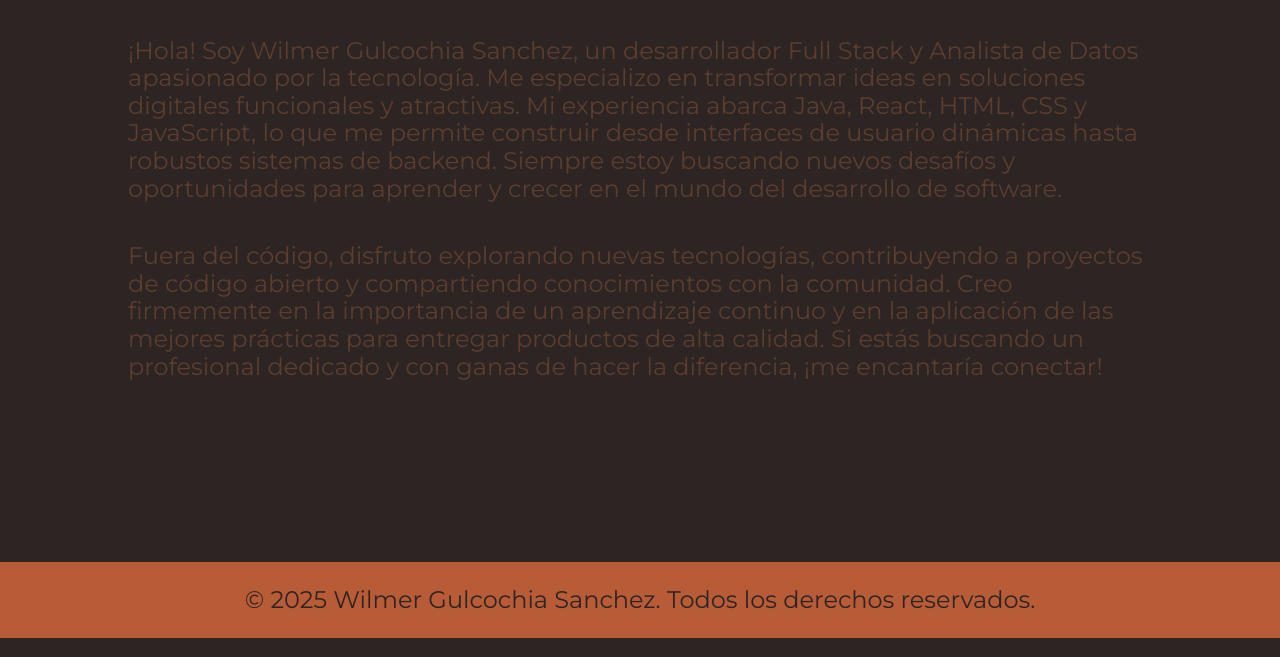
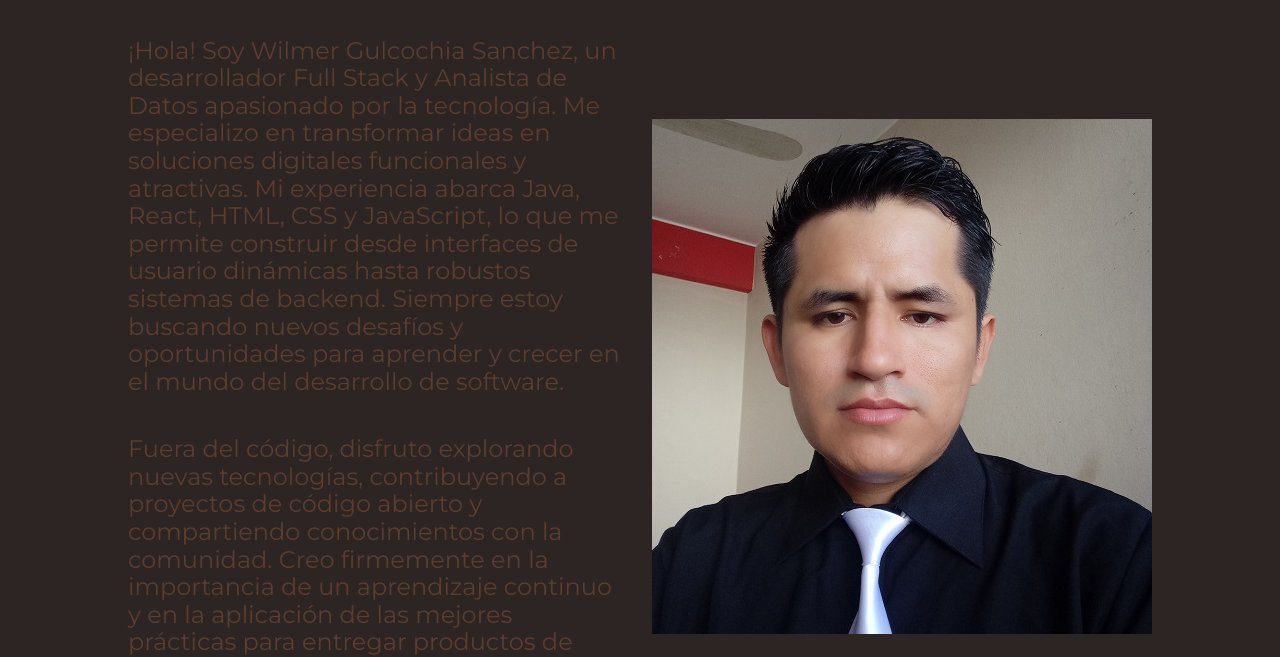
Before and after one commit to mysterio-wil/portafolio-html-css-desarrollo-estructura, a plain HTML site: page about.html in a window 1280 px wide. Shown: the part 162-819 px from the top of the page. Drawn offline with nearby package versions, Linux system fonts and the light colour scheme.

Commit message:
feat: agregar imagen a la pagina sobre mi

```diff
--- a/about.html
+++ b/about.html
@@ -34,6 +34,7 @@
                 Si estás buscando un profesional dedicado y con ganas de hacer la diferencia, ¡me encantaría conectar!
             </p>
         </section>
+        <img class="presentacion__imagen" src="assets/mi-foto.jpg" alt="Imagen de perfil de Wilmer Gulcochia">
     </main>
     <footer class="footer">
         <p>&copy; 2025 Wilmer Gulcochia Sanchez. Todos los derechos reservados.</p>
```
